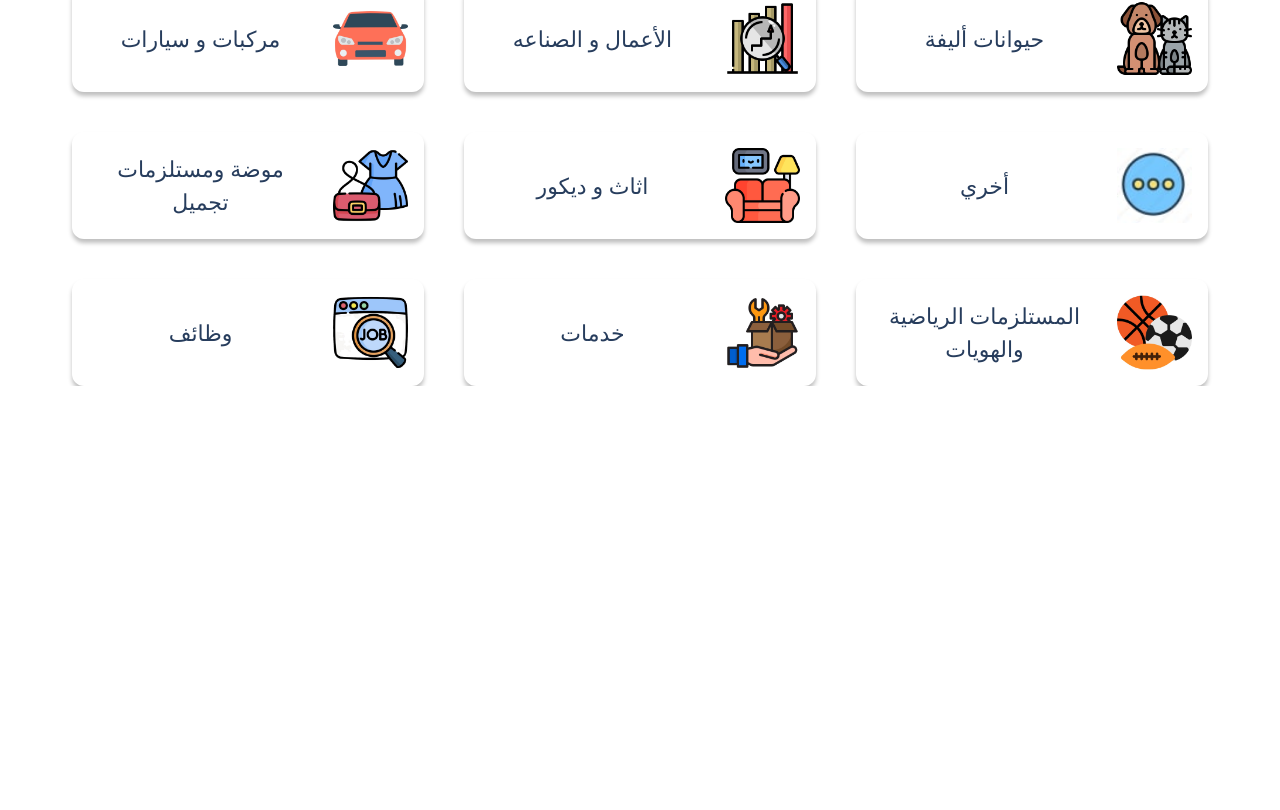
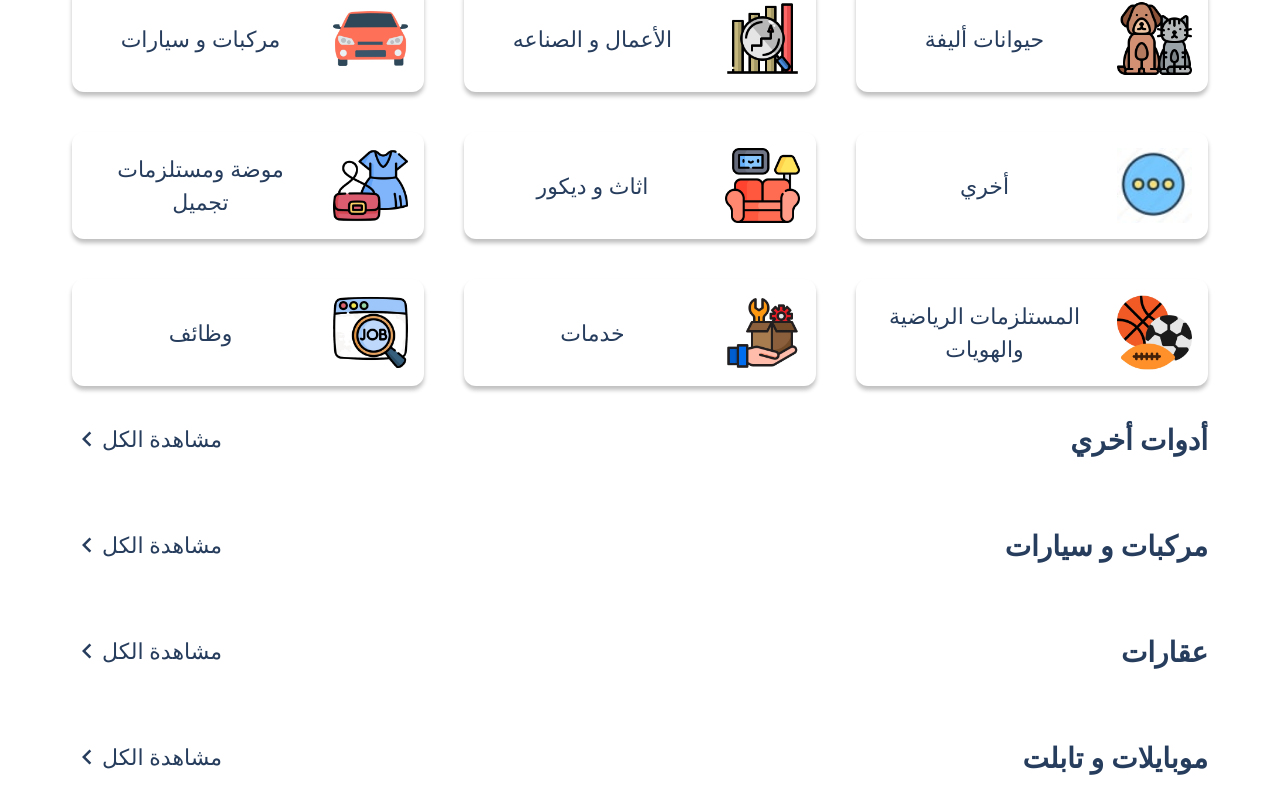
Before and after one commit to AmrMustafa13/linkyou-task, a React (Vite) app: page / in a window 1280 px wide. Shown: the part 975-1785 px from the top of the page. Before the commit the page ends 1361 px from the top, so only its background shows below. Built offline with nearby package versions, Linux system fonts and the light colour scheme.

Commit message:
add products slider skelton

```diff
--- a/src/App.jsx
+++ b/src/App.jsx
@@ -3,6 +3,8 @@ import Navbar from "./components/Navbar";
 import Header from "./components/Header";
 import HeroSlider from "./components/HeroSlider";
 import Categories from "./components/Categories";
+import ProductSlider from "./components/ProductSlider";
+import { productsData } from "./data/products";
 
 const App = () => {
   return (
@@ -11,6 +13,10 @@ const App = () => {
       <Header />
       <HeroSlider />
       <Categories />
+      <ProductSlider title="أدوات أخري" products={productsData} />
+      <ProductSlider title="مركبات و سيارات" products={productsData} />
+      <ProductSlider title="عقارات" products={productsData} />
+      <ProductSlider title="موبايلات و تابلت" products={productsData} />
     </>
   );
 };
--- /dev/null
+++ b/src/components/ProductSlider.jsx
@@ -0,0 +1,18 @@
+import React from "react";
+import { MdKeyboardArrowLeft } from "react-icons/md";
+
+const ProductSlider = ({ title, products }) => {
+  return (
+    <section>
+      <div className="py-8 text-primary flex items-center justify-between container">
+        <h2 className="text-[28px] font-bold">{title}</h2>
+        <div className="flex items-center">
+          <h3 className="text-[22px]">مشاهدة الكل</h3>
+          <MdKeyboardArrowLeft className=" text-3xl" />
+        </div>
+      </div>
+    </section>
+  );
+};
+
+export default ProductSlider;
--- /dev/null
+++ b/src/data/products.jsx
@@ -0,0 +1,92 @@
+export const productsData = [
+  {
+    id: 1,
+    price: "٣٠",
+    title: "شاشة مسطحة",
+    description:
+      "شاشة سوبر ريتينا XDR مقاس 6.1 بوصة، ه هنا يظهر الوصف هنا يظهر الوصف......",
+    location: "البرتا / بنف",
+    time: "١٦٦ يوم",
+  },
+  {
+    id: 2,
+    price: "٣٠",
+    title: "شاشة مسطحة",
+    description:
+      "شاشة سوبر ريتينا XDR مقاس 6.1 بوصة، ه هنا يظهر الوصف هنا يظهر الوصف......",
+    location: "البرتا / بنف",
+    time: "١٦٦ يوم",
+  },
+  {
+    id: 3,
+    price: "٣٠",
+    title: "شاشة مسطحة",
+    description:
+      "شاشة سوبر ريتينا XDR مقاس 6.1 بوصة، ه هنا يظهر الوصف هنا يظهر الوصف......",
+    location: "البرتا / بنف",
+    time: "١٦٦ يوم",
+  },
+  {
+    id: 4,
+    price: "٣٠",
+    title: "شاشة مسطحة",
+    description:
+      "شاشة سوبر ريتينا XDR مقاس 6.1 بوصة، ه هنا يظهر الوصف هنا يظهر الوصف......",
+    location: "البرتا / بنف",
+    time: "١٦٦ يوم",
+  },
+  {
+    id: 5,
+    price: "٣٠",
+    title: "شاشة مسطحة",
+    description:
+      "شاشة سوبر ريتينا XDR مقاس 6.1 بوصة، ه هنا يظهر الوصف هنا يظهر الوصف......",
+    location: "البرتا / بنف",
+    time: "١٦٦ يوم",
+  },
+  {
+    id: 6,
+    price: "٣٠",
+    title: "شاشة مسطحة",
+    description:
+      "شاشة سوبر ريتينا XDR مقاس 6.1 بوصة، ه هنا يظهر الوصف هنا يظهر الوصف......",
+    location: "البرتا / بنف",
+    time: "١٦٦ يوم",
+  },
+  {
+    id: 7,
+    price: "٣٠",
+    title: "شاشة مسطحة",
+    description:
+      "شاشة سوبر ريتينا XDR مقاس 6.1 بوصة، ه هنا يظهر الوصف هنا يظهر الوصف......",
+    location: "البرتا / بنف",
+    time: "١٦٦ يوم",
+  },
+  {
+    id: 8,
+    price: "٣٠",
+    title: "شاشة مسطحة",
+    description:
+      "شاشة سوبر ريتينا XDR مقاس 6.1 بوصة، ه هنا يظهر الوصف هنا يظهر الوصف......",
+    location: "البرتا / بنف",
+    time: "١٦٦ يوم",
+  },
+  {
+    id: 9,
+    price: "٣٠",
+    title: "شاشة مسطحة",
+    description:
+      "شاشة سوبر ريتينا XDR مقاس 6.1 بوصة، ه هنا يظهر الوصف هنا يظهر الوصف......",
+    location: "البرتا / بنف",
+    time: "١٦٦ يوم",
+  },
+  {
+    id: 10,
+    price: "٣٠",
+    title: "شاشة مسطحة",
+    description:
+      "شاشة سوبر ريتينا XDR مقاس 6.1 بوصة، ه هنا يظهر الوصف هنا يظهر الوصف......",
+    location: "البرتا / بنف",
+    time: "١٦٦ يوم",
+  },
+];
```
Also changed, not shown: src/assets/screen.jpeg (added).
